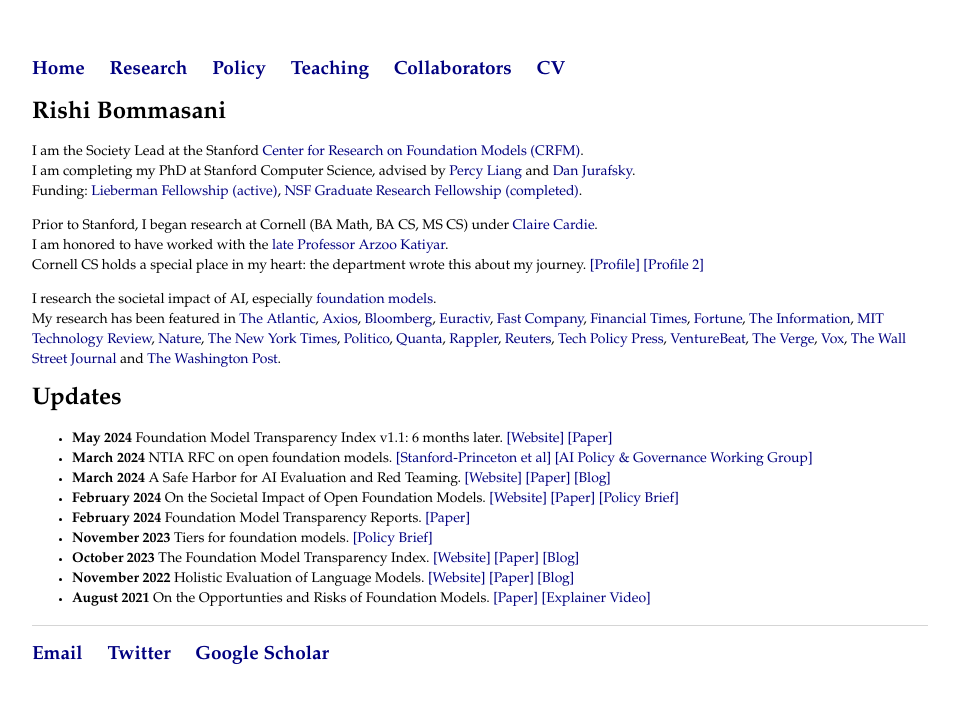
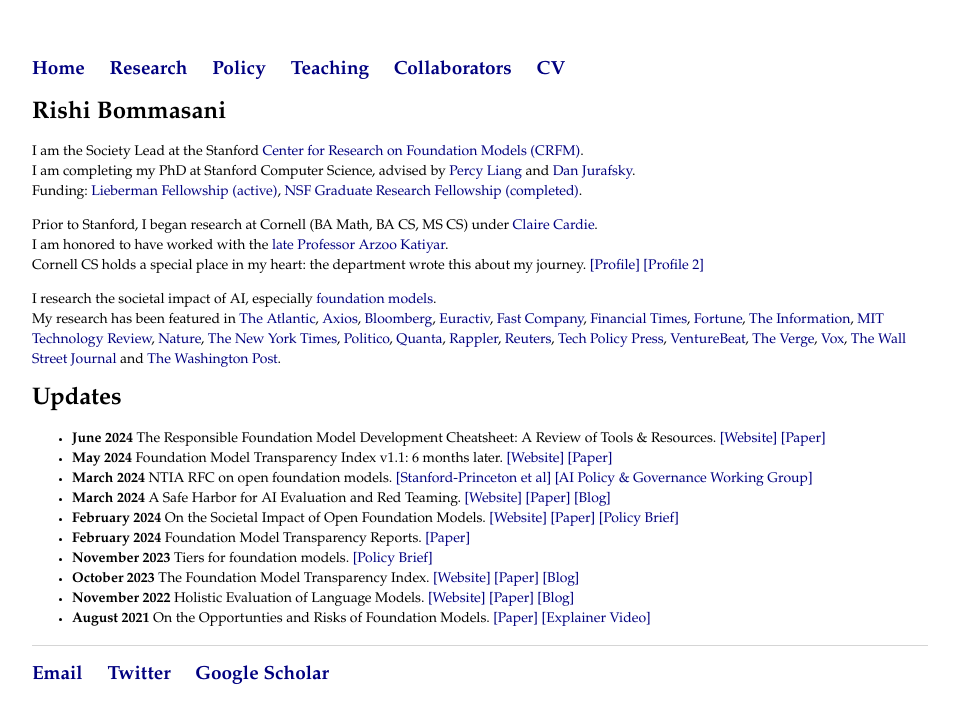
Before and after one commit to rishibommasani/rishibommasani.github.io, a Jekyll site: the page built from index.html, in a window 1280 px wide. Shown: the top 723 px of the page, without its empty margins (160-1119 px from the left). Built offline with Jekyll 4.4.1, drawn with Linux system fonts in a browser that asks for light colours.

Commit message:
Update index.html

```diff
--- a/index.html
+++ b/index.html
@@ -19,6 +19,7 @@ title: Rishi Bommasani
 <div class="blurb">
 <h1> Updates</h1>
 <ul>
+<li><b>June 2024</b> The Responsible Foundation Model Development Cheatsheet: A Review of Tools & Resources. <a href="https://fmcheatsheet.org/">[Website]</a> <a href="https://arxiv.org/abs/2406.16746">[Paper]</a> </li>
 <li><b>May 2024</b> Foundation Model Transparency Index v1.1: 6 months later. <a href="https://crfm.stanford.edu/fmti/">[Website]</a> <a href="https://crfm.stanford.edu/fmti/paper.pdf">[Paper]</a> </li>
 <li><b>March 2024</b> NTIA RFC on open foundation models. <a href="https://hai.stanford.edu/sites/default/files/2024-03/Response-NTIA-RFC-Open-Foundation-Models.pdf">[Stanford-Princeton et al]</a> <a href="https://www.ias.edu/sites/default/files/AIPGWG-Response_NTIA-RFC-on-Open-Foundation-AI-w-Available-Model-Weights_Updt_Mar2024.pdf">[AI Policy & Governance Working Group]</a> </li>
 <li><b>March 2024</b> A Safe Harbor for AI Evaluation and Red Teaming. <a href="https://sites.mit.edu/ai-safe-harbor/">[Website]</a> <a href="https://arxiv.org/abs/2403.04893">[Paper]</a> <a href="https://knightcolumbia.org/blog/a-safe-harbor-for-ai-evaluation-and-red-teaming">[Blog]</a> </li>
```
